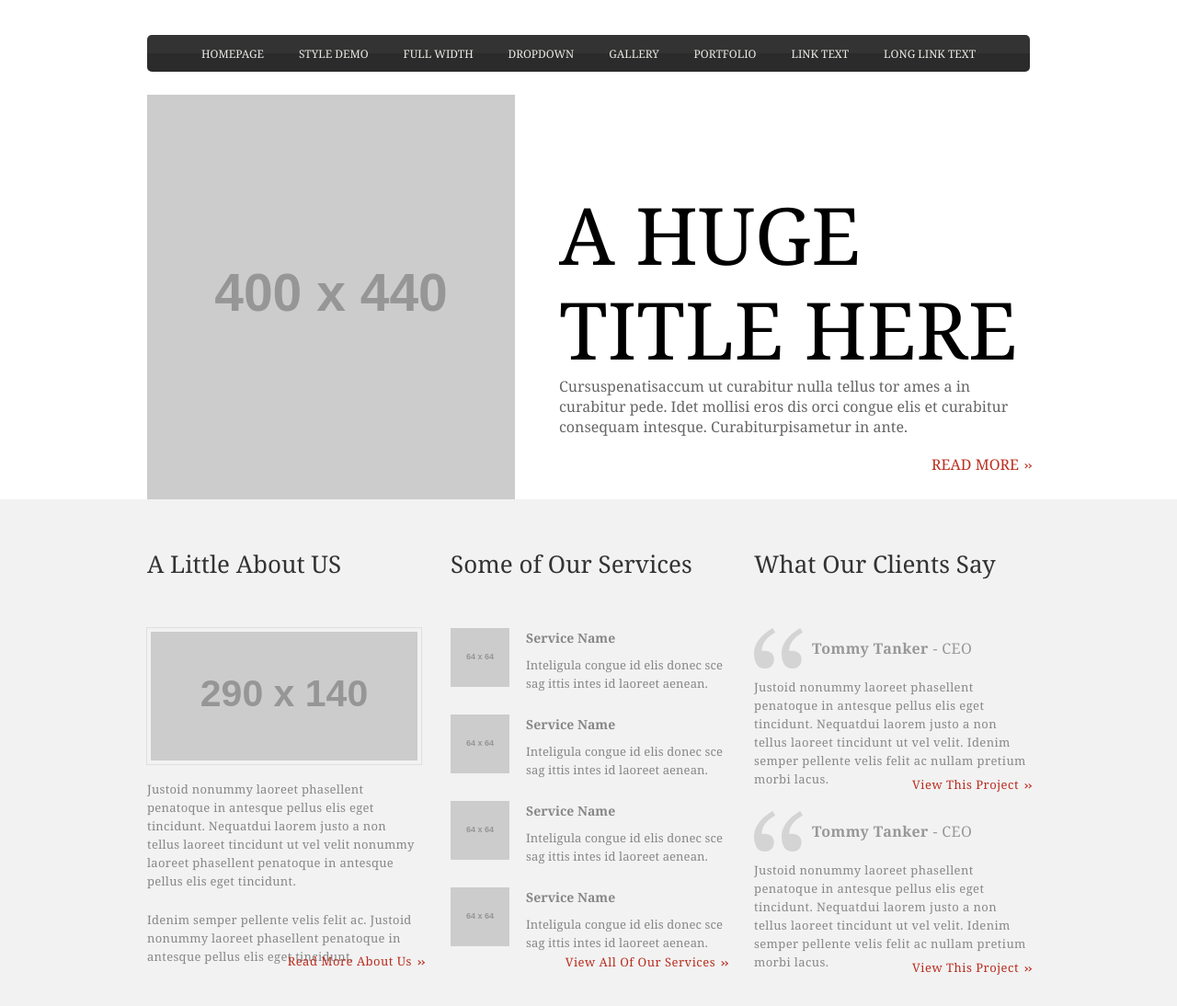
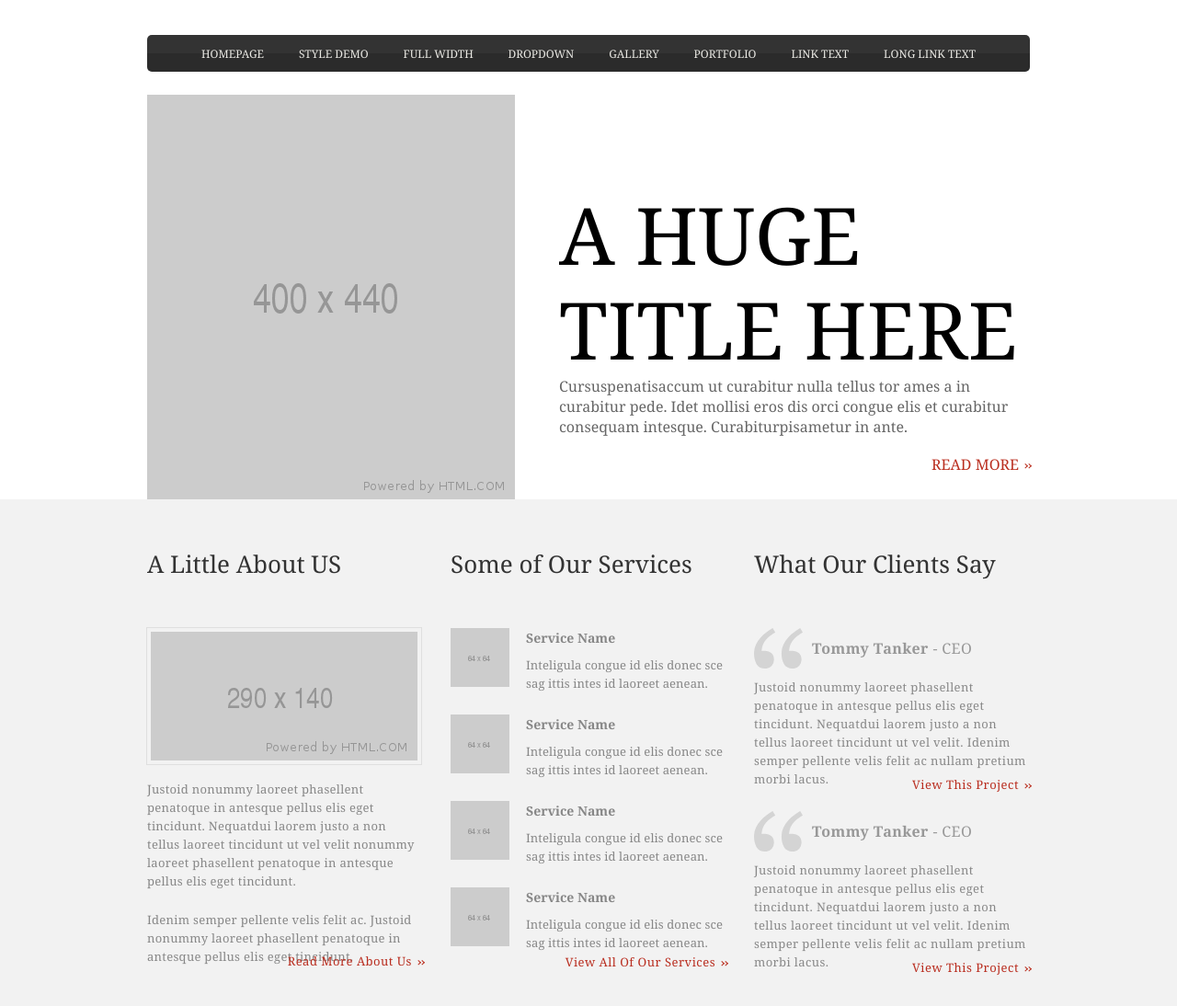
Before and after one commit to MoonoXXI/moonoxxi.github.io, a plain HTML site: page systematic/systematic.html in a window 1280 px wide. Shown: the part 156-1250 px from the top of the page at 92% size. Drawn offline with Linux system fonts and the light colour scheme; placeholder pictures from the web are drawn by us.

Commit message:
images are locale now

```diff
--- a/systematic/systematic.html
+++ b/systematic/systematic.html
@@ -112,7 +112,7 @@
             <article class="intro-article">
 
                 <a class="intro-image-link" href="#">
-                    <img class="intro-image" src="http://placehold.it/400x440" alt="">
+                    <img class="intro-image" src="img/400x440.png" alt="">
                 </a>
 
                 <div class="intro-article-content">
@@ -136,7 +136,7 @@
                     <h3 class="content-header">A Little About US</h3>
                     <div class="about-image-frame">
                         <a href="#">
-                            <img class="about-image" src="http://placehold.it/290x140" alt="">
+                            <img class="about-image" src="img/290x140.png" alt="">
                         </a>
                     </div>
                     <div class="about-text">
@@ -153,7 +153,7 @@
                     <h3 class="content-header">Some of Our Services</h3>
                     <div class="service-block">
                         <div class="service-image">
-                            <img src="http://placehold.it/64x64" alt="">
+                            <img src="img/64.png" alt="">
                         </div>
                         <div class="service-content">
                             <h4 class="service-header">Service Name</h4>
@@ -163,7 +163,7 @@
 
                     <div class="service-block">
                         <div class="service-image">
-                            <img src="http://placehold.it/64x64" alt="">
+                            <img src="img/64.png" alt="">
                         </div>
                         <div class="service-content">
                             <h4 class="service-header">Service Name</h4>
@@ -173,7 +173,7 @@
 
                     <div class="service-block">
                         <div class="service-image">
-                            <img src="http://placehold.it/64x64" alt="">
+                            <img src="img/64.png" alt="">
                         </div>
                         <div class="service-content">
                             <h4 class="service-header">Service Name</h4>
@@ -183,7 +183,7 @@
 
                     <div class="service-block">
                         <div class="service-image">
-                            <img src="http://placehold.it/64x64" alt="">
+                            <img src="img/64.png" alt="">
                         </div>
                         <div class="service-content">
                             <h4 class="service-header">Service Name</h4>
```
Also changed, not shown: systematic/img/290x140.png (added), systematic/img/400x440.png (added), systematic/img/64.png (added).
